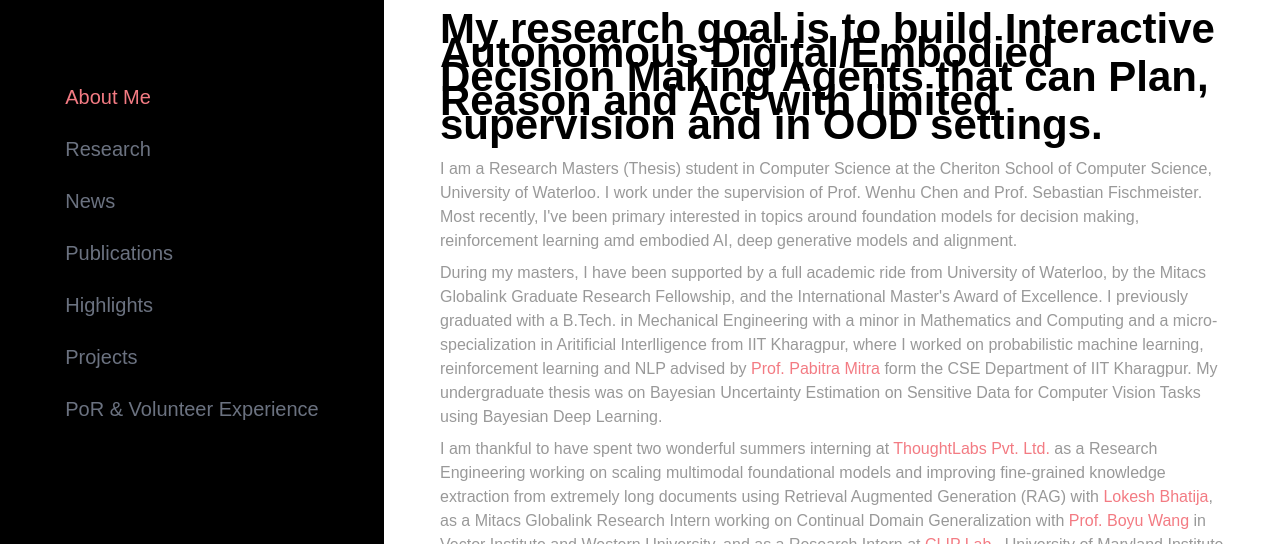
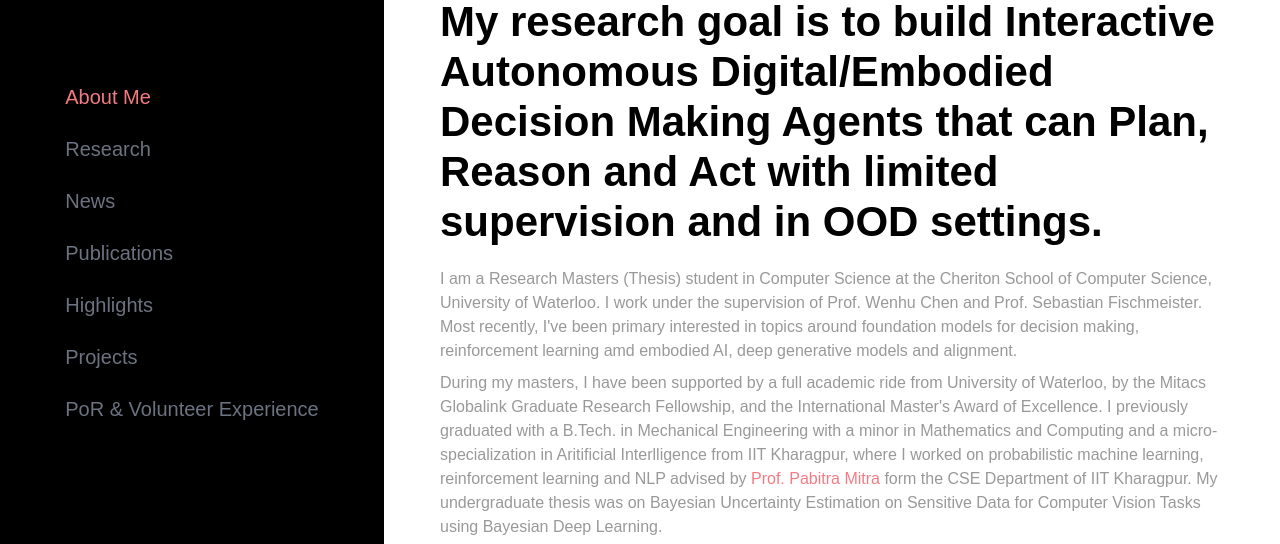
Before and after one commit to abhranilchandra/abhranilchandra.github.io, a website: page index.html in a window 1280 px wide. Shown: the part 239-783 px from the top of the page. Drawn offline with nearby package versions, Linux system fonts and the light colour scheme.

Commit message:
Update index.html
back

```diff
--- a/index.html
+++ b/index.html
@@ -74,8 +74,7 @@
                                     </span>
                                 </a>
                             </span>
-                            </div>
-                        <div class="text-l md:text-[42px] font-bold text-black my-5 md:leading-[40px]">
+
                             My research goal is to build Interactive Autonomous Digital/Embodied Decision Making Agents that can Plan, Reason and Act with limited supervision and in OOD settings.
                         </div>
                         <div>
```
